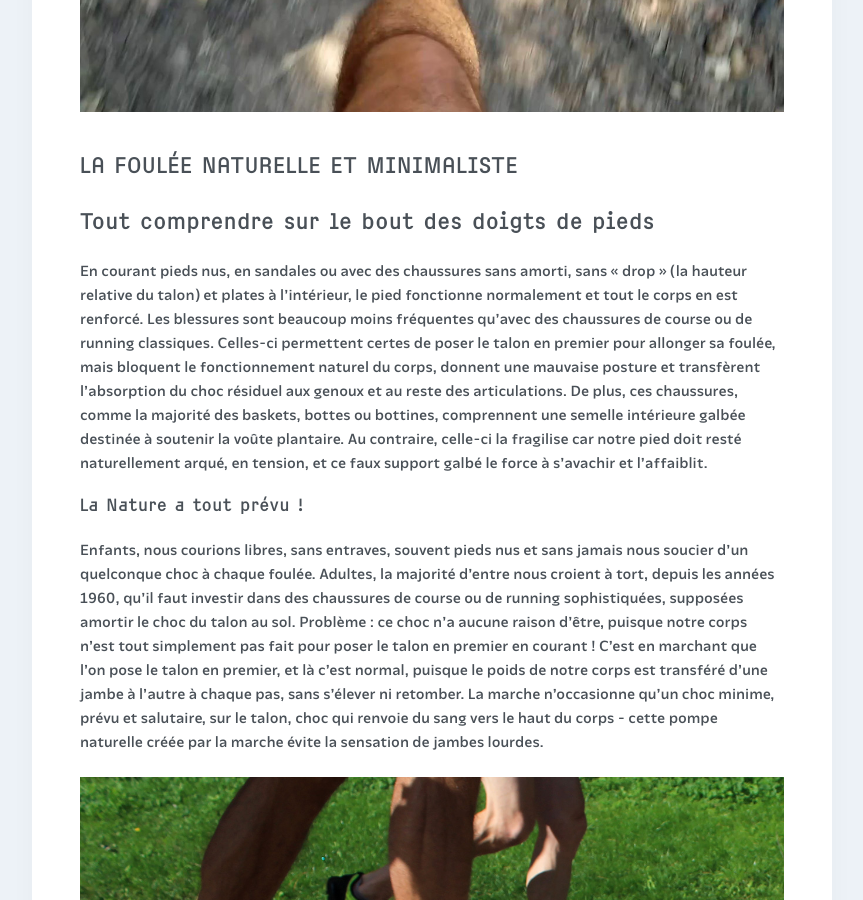
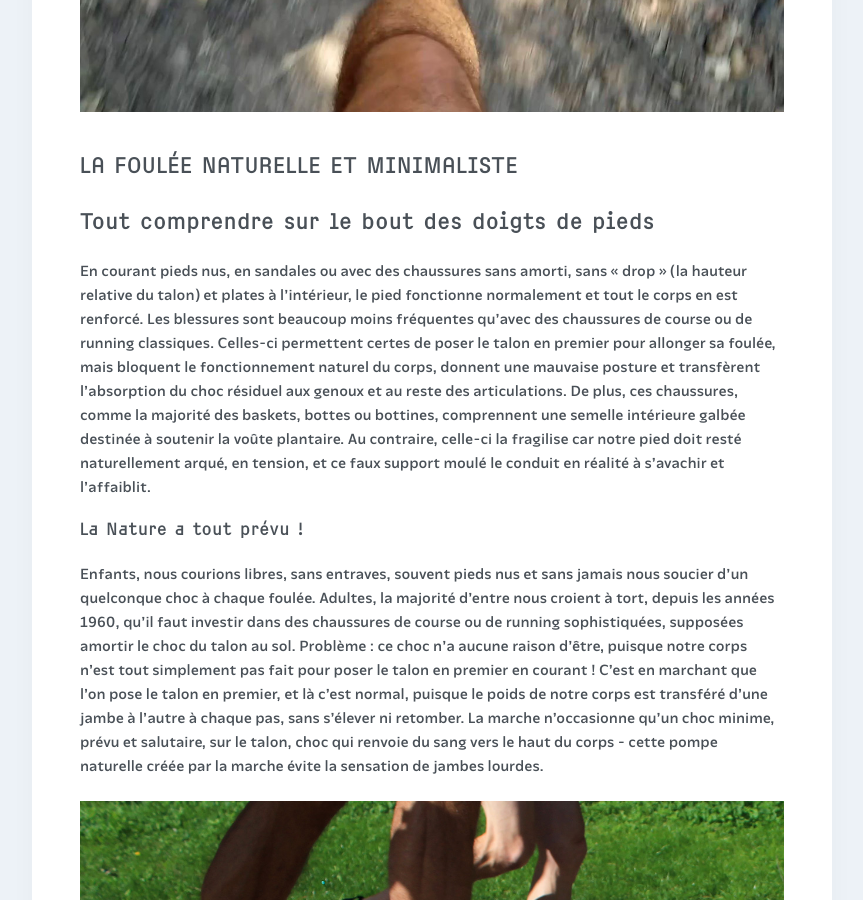
Before and after one commit to courirpaleo/courirpaleo.github.io, a Jekyll site: the page built from _pages-secondary/foulee-naturelle.md, in a window 1280 px wide and 900 px high, scrolled down 427 px. Shown: the whole window, without its empty margins (208-1071 px from the left). Built offline with Jekyll 4.4.1, drawn with Linux system fonts in a browser that asks for light colours; some web fonts are replaced.

Commit message:
Update foulee-naturelle.md

```diff
--- a/_pages-secondary/foulee-naturelle.md
+++ b/_pages-secondary/foulee-naturelle.md
@@ -7,7 +7,7 @@ summary: Tout comprendre sur le bout des doigts de pieds
 # La foulée naturelle et minimaliste
 ## Tout comprendre sur le bout des doigts de pieds
 
-En courant pieds nus, en sandales ou avec des chaussures sans amorti, sans «&nbsp;drop&nbsp;» (la hauteur relative du talon) et plates à l'intérieur, le pied fonctionne normalement et tout le corps en est renforcé. Les blessures sont beaucoup moins fréquentes qu'avec des chaussures de course ou de running classiques. Celles-ci permettent certes de poser le talon en premier pour allonger sa foulée, mais bloquent le fonctionnement naturel du corps, donnent une mauvaise posture et transfèrent l'absorption du choc résiduel aux genoux et au reste des articulations. De plus, ces chaussures, comme la majorité des baskets, bottes ou bottines, comprennent une semelle intérieure galbée destinée à soutenir la voûte plantaire. Au contraire, celle-ci la fragilise car notre pied doit resté naturellement arqué, en tension, et ce faux support galbé le force à s'avachir et l'affaiblit.
+En courant pieds nus, en sandales ou avec des chaussures sans amorti, sans «&nbsp;drop&nbsp;» (la hauteur relative du talon) et plates à l'intérieur, le pied fonctionne normalement et tout le corps en est renforcé. Les blessures sont beaucoup moins fréquentes qu'avec des chaussures de course ou de running classiques. Celles-ci permettent certes de poser le talon en premier pour allonger sa foulée, mais bloquent le fonctionnement naturel du corps, donnent une mauvaise posture et transfèrent l'absorption du choc résiduel aux genoux et au reste des articulations. De plus, ces chaussures, comme la majorité des baskets, bottes ou bottines, comprennent une semelle intérieure galbée destinée à soutenir la voûte plantaire. Au contraire, celle-ci la fragilise car notre pied doit resté naturellement arqué, en tension, et ce faux support moulé le conduit en réalité à s'avachir et l'affaiblit.
 
 ### La Nature a tout prévu&nbsp;!
 
```
